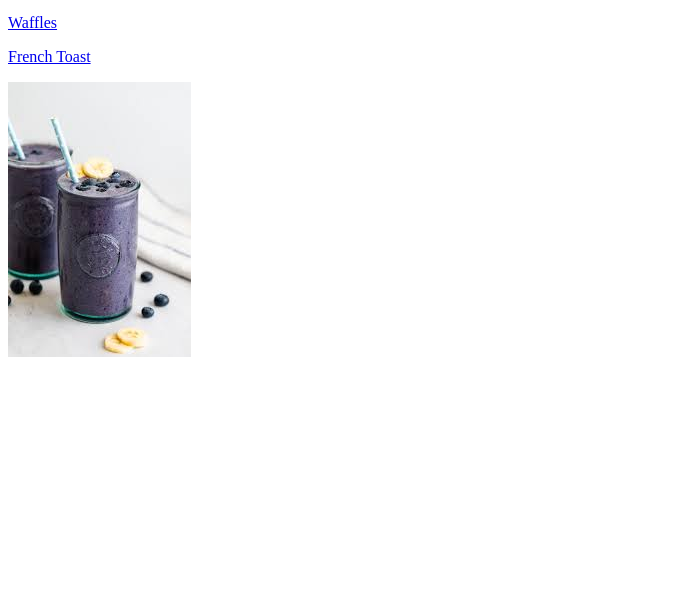
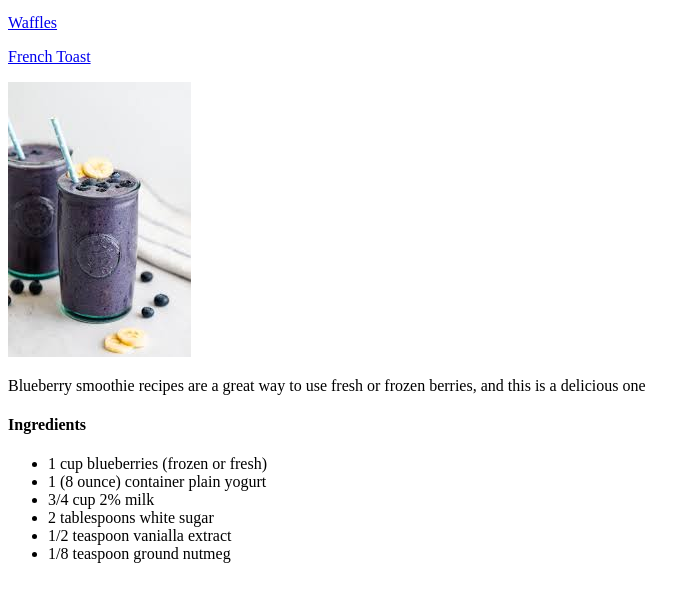
Before and after one commit to Cricket64/Odin-Recipes, a plain HTML site: page recipes/blueberry-smoothie.html in a window 1280 px wide. Shown: the part 100-702 px from the top of the page, without its empty margins (0-700 px from the left). Drawn offline with Linux system fonts and the light colour scheme.

Commit message:
add ingredient list for blueberry smoothie

```diff
--- a/recipes/blueberry-smoothie.html
+++ b/recipes/blueberry-smoothie.html
@@ -19,6 +19,19 @@
 
         <img src="../images/blueberry-smoothie.jfif" alt="Blueberry Smoothie">
 
+        <p>Blueberry smoothie recipes are a great way to use fresh or frozen berries, and this is a delicious one</p>
+
+        <h4>Ingredients</h4>
+
+        <ul>
+            <li>1 cup blueberries (frozen or fresh)</li>
+            <li>1 (8 ounce) container plain yogurt</li>
+            <li>3/4 cup 2% milk</li>
+            <li>2 tablespoons white sugar</li>
+            <li>1/2 teaspoon vanialla extract</li>
+            <li>1/8 teaspoon ground nutmeg</li>
+        </ul>
+
     </body>
 
 </html>
```
